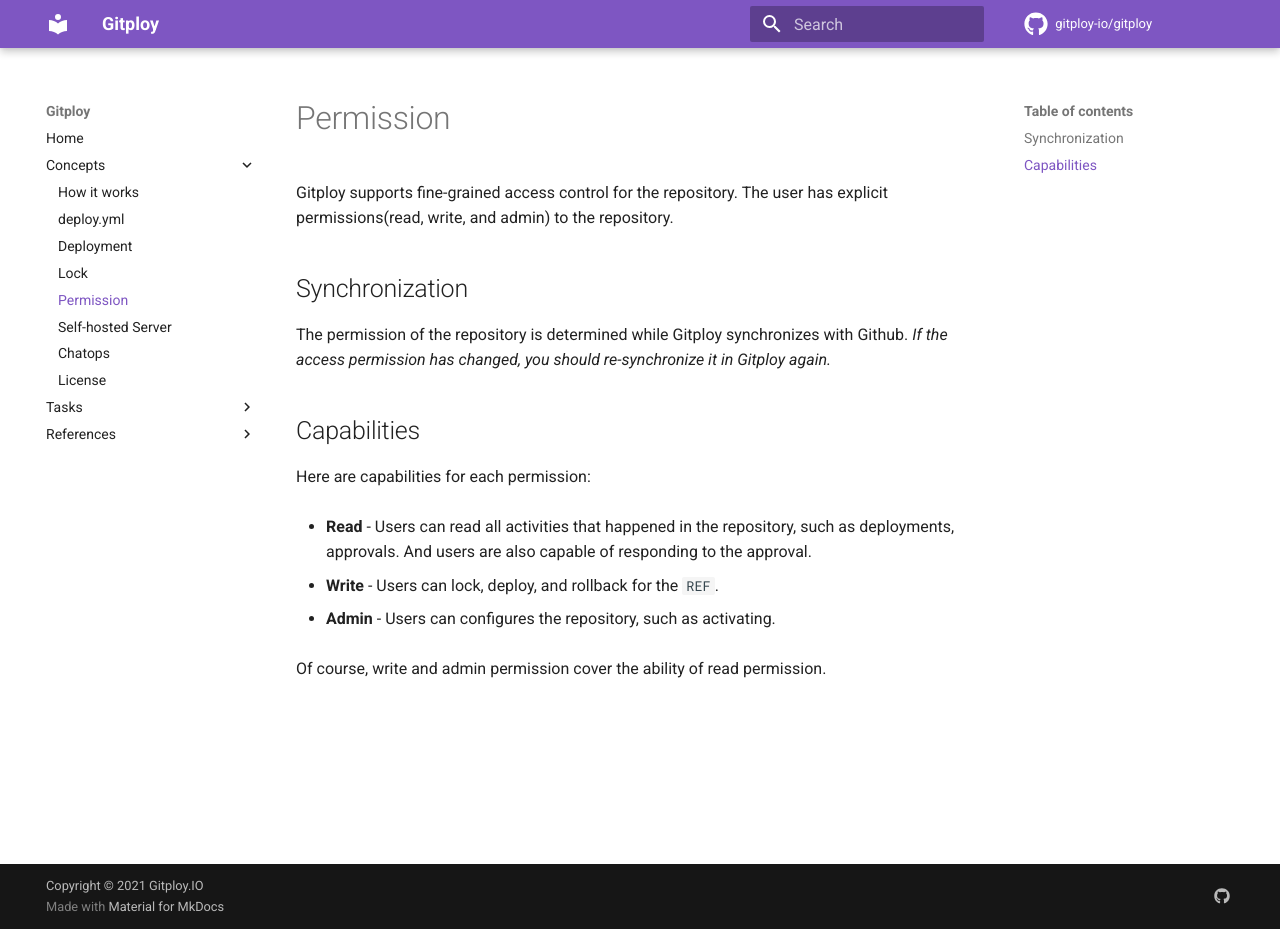
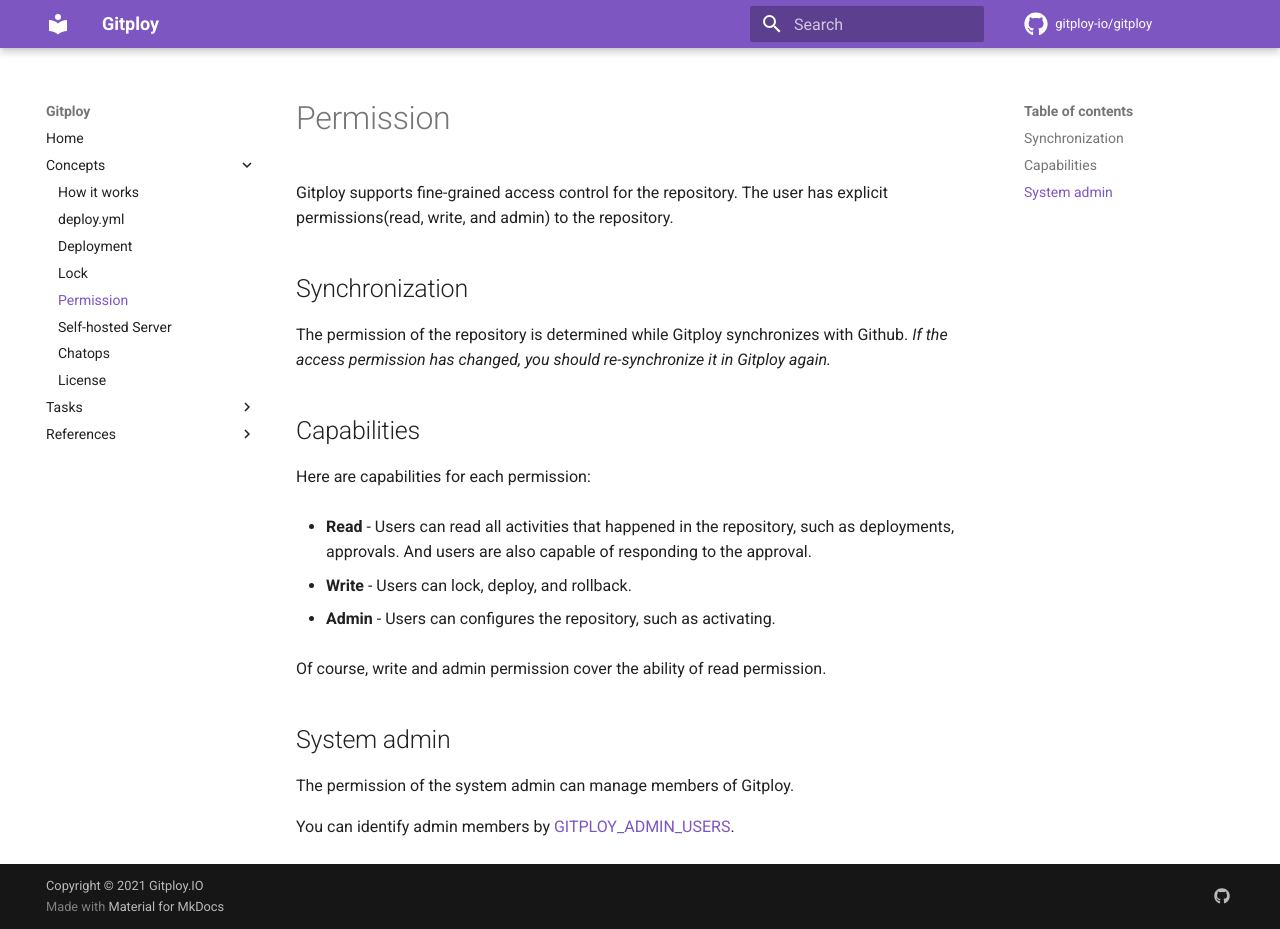
Before and after one commit to gitploy-io/gitploy, an MkDocs documentation site: the page built from docs/concepts/permission.md, in a window 1280 px wide and 929 px high. Built offline with MkDocs 1.6.1 and Material for MkDocs 9.7.7, drawn with Linux system fonts in a browser that asks for light colours; comment, search, counter and statistics services are not loaded; the version menu is left out.

Commit message:
Fix perm docs

```diff
--- a/docs/concepts/permission.md
+++ b/docs/concepts/permission.md
@@ -11,8 +11,14 @@
 
 * **Read** - Users can read all activities that happened in the repository, such as deployments, approvals. And users are also capable of responding to the approval.
 
-* **Write** - Users can lock, deploy, and rollback for the `REF`.
+* **Write** - Users can lock, deploy, and rollback.
 
 * **Admin** - Users can configures the repository, such as activating.
 
 Of course, write and admin permission cover the ability of read permission.
+
+## System admin
+
+The permission of the system admin can manage members of Gitploy.
+
+You can identify admin members by [GITPLOY_ADMIN_USERS](../references/GITPLOY_ADMIN_USERS.md).
```
